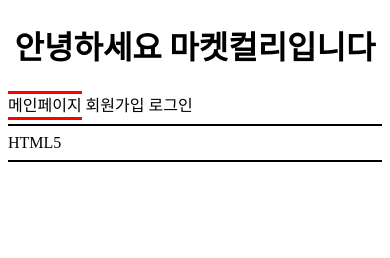
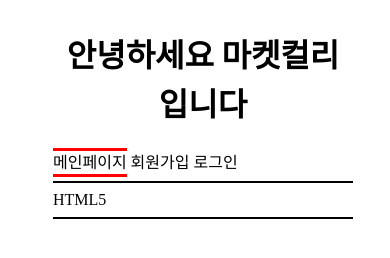
Before and after one commit to 2017129007/HomeworkRepository, a plain HTML site: page LAB3/index.html in a window 390 px wide. Drawn offline with Linux system fonts and the light colour scheme.

Commit message:
feat : 반응형

```diff
--- a/LAB3/index.html
+++ b/LAB3/index.html
@@ -8,6 +8,7 @@
     <title>과제3</title>
   </head>
   <body>
+    <div class="body-wrapper">
       <header>
         <h1>안녕하세요 마켓컬리입니다</h1>
       </header>
@@ -23,5 +24,6 @@
         <div class="main-content"></div>
       </main>
       <hr />
+    </div>
   </body>
 </html>
--- a/LAB3/main.css
+++ b/LAB3/main.css
@@ -1,3 +1,33 @@
+body {
+  display: flex;
+  flex-direction: column;
+  justify-content: center;
+  align-items: center;
+  width: 100vw;
+}
+
+.body-wrapper {
+  width: 1020px;
+}
+
+@media (min-width: 801px) {
+  .body-wrapper {
+    width: 800px;
+  }
+}
+
+@media (max-width: 800px) {
+  .body-wrapper {
+    width: 500px;
+  }
+}
+
+@media (max-width: 480px) {
+  .body-wrapper {
+    width: 300px;
+  }
+}
+
 h1 {
   font-size: xx-large;
   font-family: Impact, Haettenschweiler, "Arial Narrow Bold", sans-serif;
```
Also changed, not shown: LAB3/login.html (+2 -0 lines), LAB3/signup.html (+2 -0 lines). Lines whose indentation alone changed are shown as unchanged.
